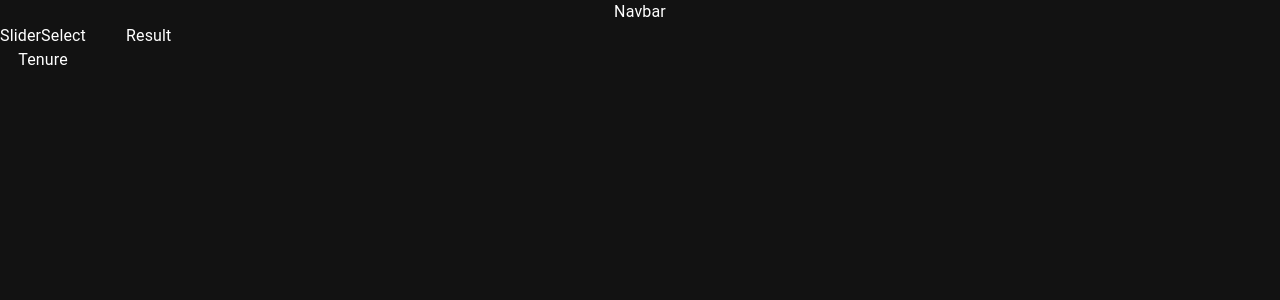
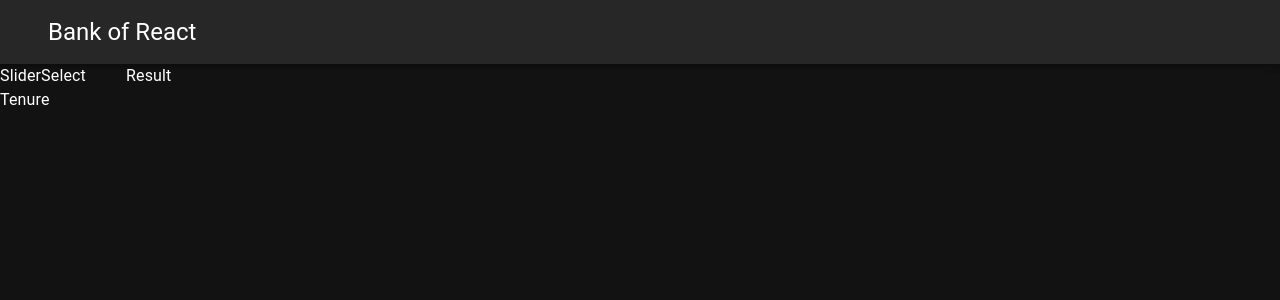
Before and after one commit to nfs1310/react-mortgage, a React (Create React App) app: page / in a window 1280 px wide. Shown: the top 300 px of the page. Built offline with nearby package versions, Linux system fonts and the light colour scheme.

Commit message:
- navbar setup done - commented out unnecessary css in app and index css

```diff
--- a/src/App.css
+++ b/src/App.css
@@ -1,4 +1,4 @@
-.App {
+/* .App {
   text-align: center;
 }
 
@@ -35,4 +35,4 @@
   to {
     transform: rotate(360deg);
   }
-}
+} */
--- a/src/Navbar.js
+++ b/src/Navbar.js
@@ -1,10 +1,38 @@
 import React from 'react'
+import AppBar from '@mui/material/AppBar';
+import Box from '@mui/material/Box';
+import Toolbar from '@mui/material/Toolbar';
+import IconButton from '@mui/material/IconButton';
+import Typography from '@mui/material/Typography';
+import { Container } from '@mui/material';
 
 const Navbar = () => {
   return (
-    <div>
-      Navbar
-    </div>
+    // <AppBar position="static">
+    //   <Toolbar>
+    //     <IconButton
+    //       size="large"
+    //       edge="start"
+    //       color="inherit"
+    //       aria-label="menu"
+    //       sx={{ mr: 2 }}
+    //     >
+    //     </IconButton>
+    //     <Typography variant="h6" component="div" sx={{ flexGrow: 1 }}>
+    //       Navbar
+    //     </Typography>
+    //   </Toolbar>
+    // </AppBar>
+    <AppBar position="static">
+      <Toolbar>
+        <Container maxWidth="xl">
+          <Typography variant="h5" component="div">
+            Bank of React
+          </Typography>
+        </Container>
+      </Toolbar>
+    </AppBar>
+
   )
 }
 
--- a/src/index.css
+++ b/src/index.css
@@ -1,4 +1,4 @@
-body {
+/* body {
   margin: 0;
   font-family: -apple-system, BlinkMacSystemFont, 'Segoe UI', 'Roboto', 'Oxygen',
     'Ubuntu', 'Cantarell', 'Fira Sans', 'Droid Sans', 'Helvetica Neue',
@@ -10,4 +10,4 @@ body {
 code {
   font-family: source-code-pro, Menlo, Monaco, Consolas, 'Courier New',
     monospace;
-}
+} */
```
